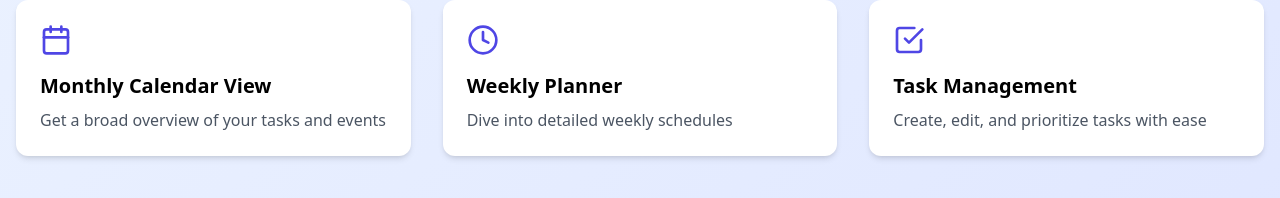
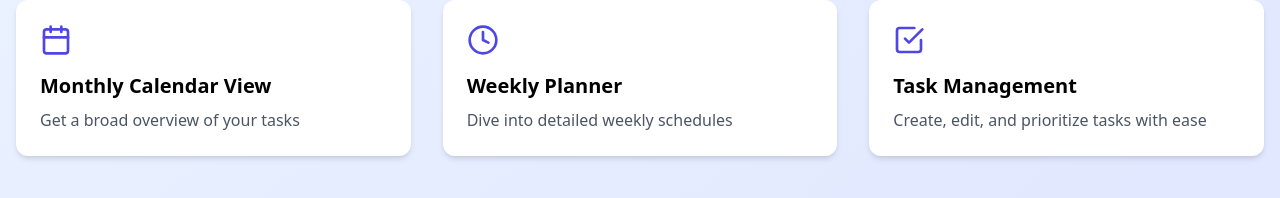
Before and after one commit to varun-inapakurthi/task-planner, a React (Vite) app in the folder client/: page /login in a window 1280 px wide. Shown: the part 884-1082 px from the top of the page. Built offline with nearby package versions, Linux system fonts and the light colour scheme; no server answers.

Commit message:
Refactor: Update task description in LandingPage component

```diff
--- a/client/src/components/SignupLogin.tsx
+++ b/client/src/components/SignupLogin.tsx
@@ -148,7 +148,7 @@ const LandingPage = () => {
             {
               icon: Calendar,
               title: 'Monthly Calendar View',
-              description: 'Get a broad overview of your tasks and events',
+              description: 'Get a broad overview of your tasks',
             },
             {
               icon: Clock,
```
